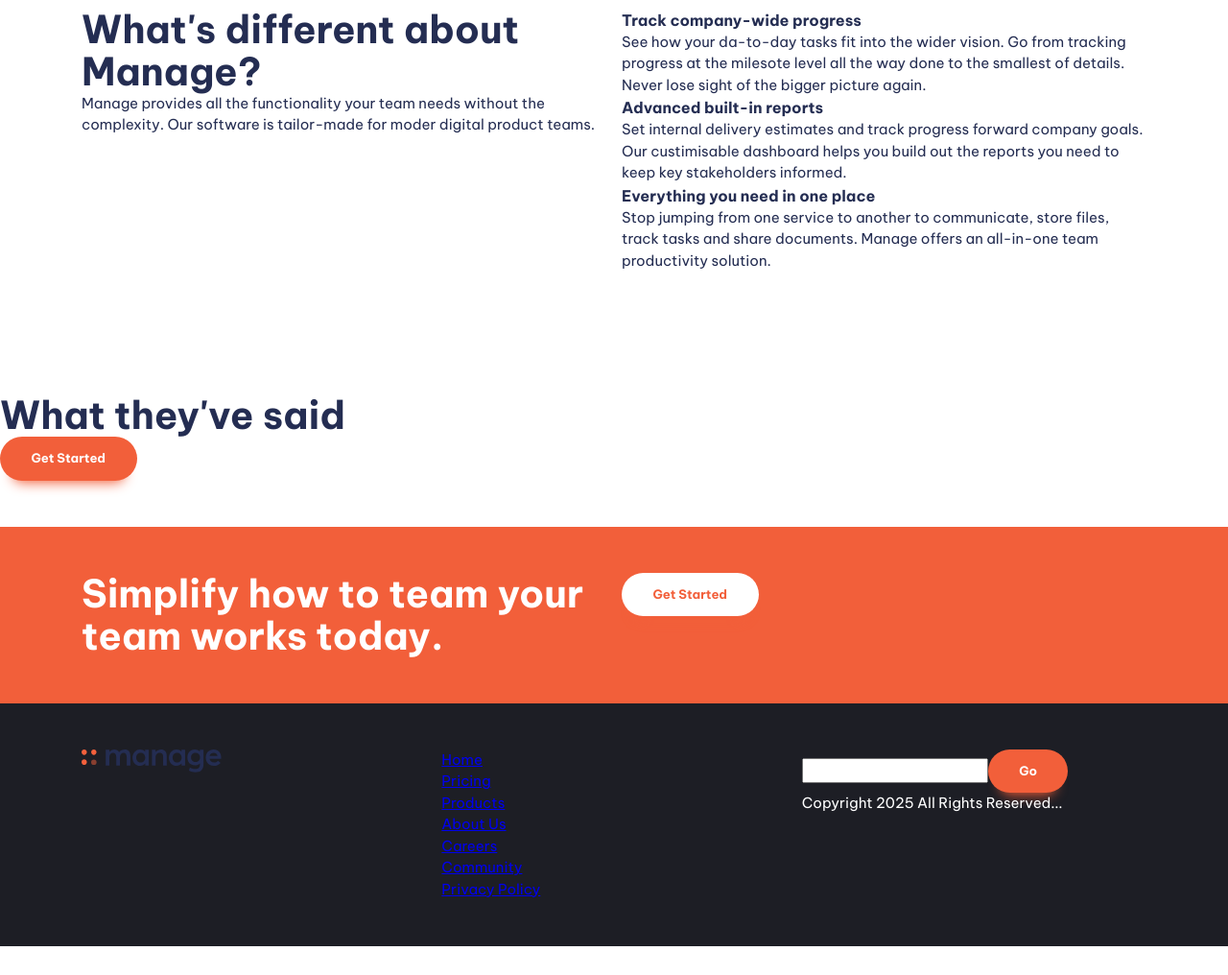
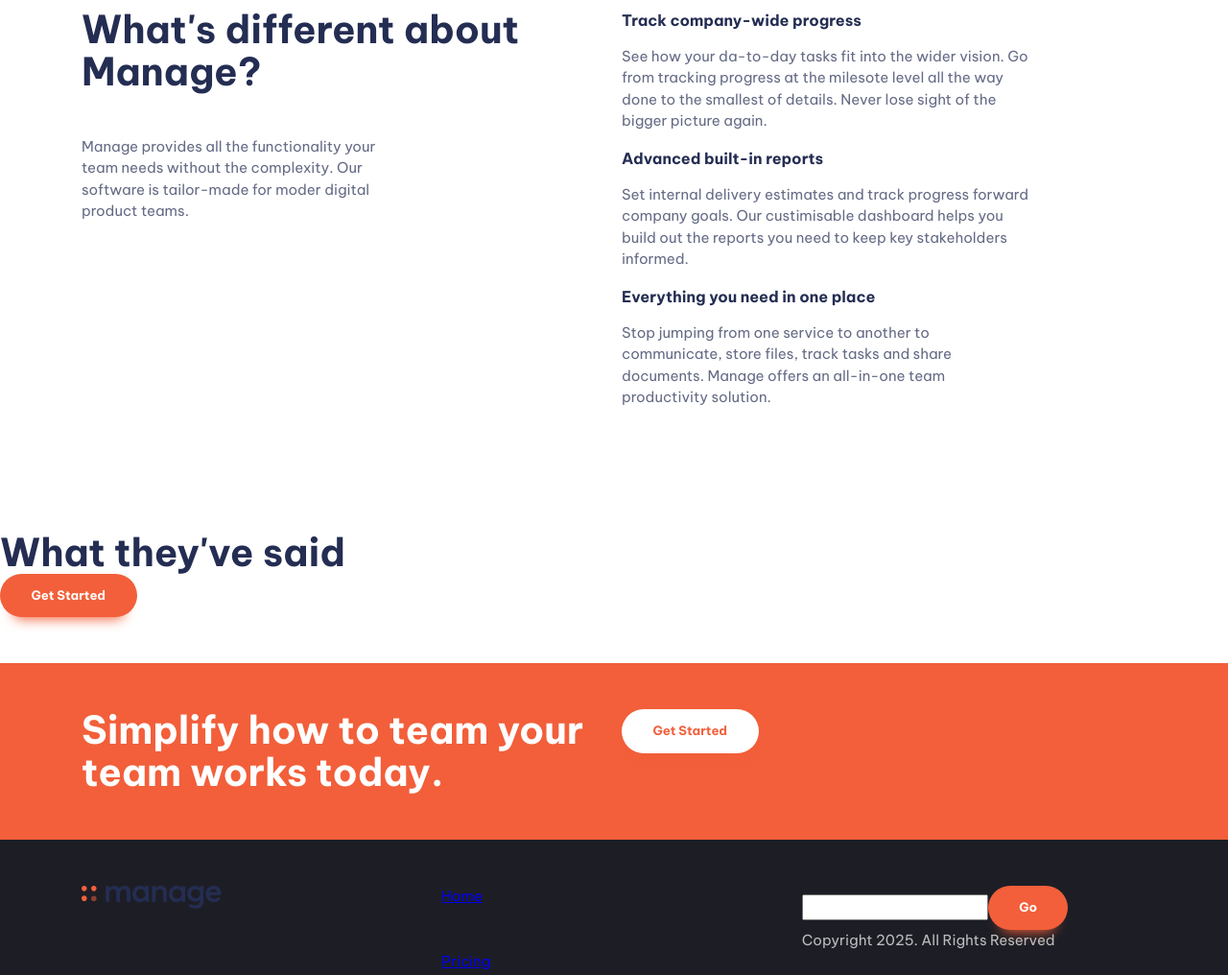
Before and after one commit to mosaqhalane/responsive-web-apps, a website built with Vite: page modern-vanilla/index.html in a window 1280 px wide. Shown: the part 820-1836 px from the top of the page at 96% size. Before the commit the page ends 1806 px from the top, so only its background shows below. Built offline with nearby package versions, Linux system fonts and the light colour scheme.

Commit message:
spacing styles

```diff
--- a/modern-vanilla/index.html
+++ b/modern-vanilla/index.html
@@ -38,7 +38,7 @@
     <section class="padding-block-900">
       <div class="container">
         <div class="even-columns">
-          <div>
+          <div class="flow">
             <h1 class="fs-primary-heading fw-bold">Bring everyone together to build better products</h1>
             <p>Manage makes it simple for software teams to plan day-to-day tasks while keeping the larger team goals in
               view.</p>
@@ -55,28 +55,35 @@
     <section class="padding-block-900">
       <div class="container">
         <div class="even-columns">
-          <div>
+          <div class="flow">
             <h2 class="fs-secondary-heading fw-bold">What's different about Manage?</h2>
             <p>Manage provides all the functionality your team needs without the complexity. Our software is tailor-made
               for moder digital product teams.</p>
           </div>
           <div>
-            <ul class="numbered-items" role="list">
+            <ul class="numbered-items | flow" role="list">
+              <div class="flow" style="--flow-spacer: 1em">
                 <li>
                   <h3 class="fs-600 fw-bold">Track company-wide progress</h3>
-                <p>See how your da-to-day tasks fit into the wider vision. Go from tracking progress at the milesote
+                  <p data-width="wide">See how your da-to-day tasks fit into the wider vision. Go from tracking progress at the milesote
                     level all the way done to the smallest of details. Never lose sight of the bigger picture again.</p>
                 </li>
+              </div>
+              <div class="flow" style="--flow-spacer: 1em">
                 <li>
                   <h3 class="fs-600 fw-bold">Advanced built-in reports</h3>
-                <p>Set internal delivery estimates and track progress forward company goals. Our custimisable dashboard
+                  <p data-width="wide">Set internal delivery estimates and track progress forward company goals. Our custimisable
+                    dashboard
                     helps you build out the reports you need to keep key stakeholders informed.</p>
                 </li>
+              </div>
+              <div class="flow" style="--flow-spacer: 1em">
                 <li>
                   <h3 class="fs-600 fw-bold">Everything you need in one place</h3>
-                <p>Stop jumping from one service to another to communicate, store files, track tasks and share
+                  <p data-width="wide">Stop jumping from one service to another to communicate, store files, track tasks and share
                     documents. Manage offers an all-in-one team productivity solution.</p>
                 </li>
+              </div>
             </ul>
           </div>
         </div>
@@ -114,7 +121,7 @@
         </div>
         <div>
           <nav class="footer-nav">
-            <ul aria-label="Footer" role="list">
+            <ul class="flow" aria-label="Footer" role="list">
               <li><a href="#">Home</a></li>
               <li><a href="#">Pricing</a></li>
               <li><a href="#">Products</a></li>
@@ -129,7 +136,7 @@
           <form action="">
             <input type="email"><button class="button">Go</button>
           </form>
-          <p>Copyright 2025 All Rights Reserved...</p>
+          <p>Copyright 2025. All Rights Reserved</p>
         </div>
       </div>
     </div>
--- a/modern-vanilla/src/style.css
+++ b/modern-vanilla/src/style.css
@@ -126,6 +126,15 @@ body {
   font-size: var(--fs-body);
   font-family: var(--ff-body);
   color: var(--clr-primary-400);
+}
+
+p:not([class]) {
+  opacity: 0.7;
+  max-width: 32ch;
+}
+
+p[data-width="wide"] {
+  max-width: 42ch;
 }
 
 .button {
@@ -266,6 +275,10 @@ body {
   margin-inline: auto;
 }
 
+.flow *+* {
+  margin-top: var(--flow-spacer, 3em);
+}
+
 .even-columns{
   display: grid;
   gap: 1rem;
```
Lines whose indentation alone changed are shown as unchanged.
